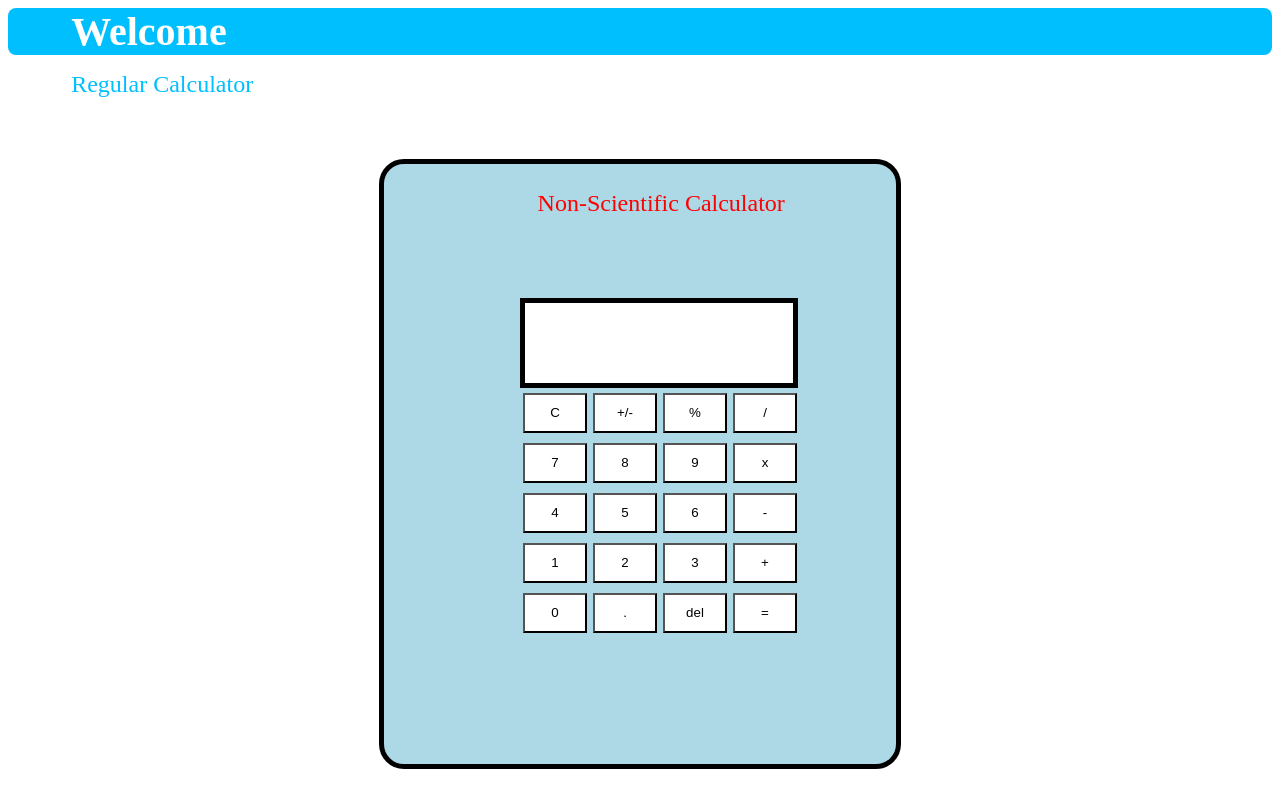
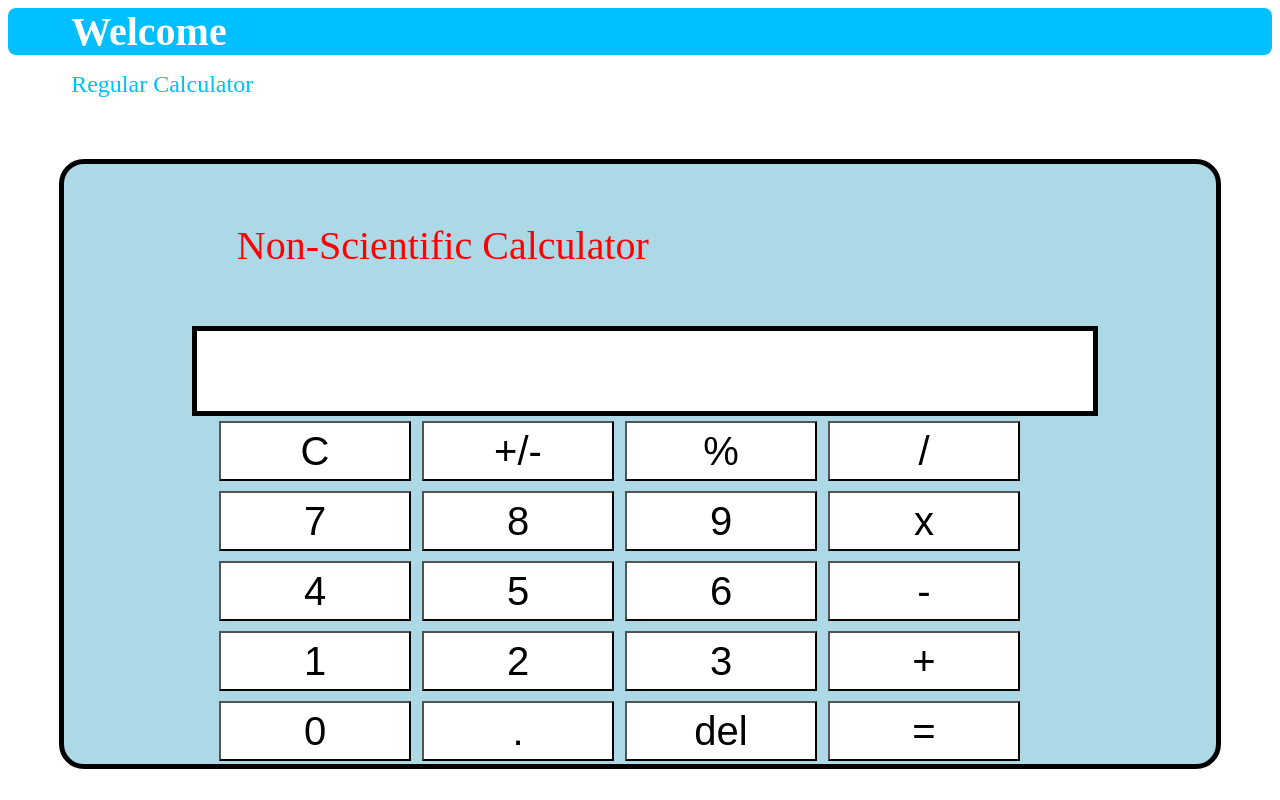
Before and after one commit to monishprojs/calculator, an Angular app: page /nonsci-component in a window 1280 px wide. Built offline with nearby package versions, Linux system fonts and the light colour scheme.

Commit message:
Updated media queries for all formats

```diff
--- a/src/app/pages/nonsci/nonsci.component.html
+++ b/src/app/pages/nonsci/nonsci.component.html
@@ -1,9 +1,8 @@
 <div class="calculator">
+    <div class="title">
+        Non-Scientific Calculator
+    </div>
     <div class="results">
-        Non-Scientific Calculator <br>
-        <br>
-        <br>
-        <br>
         <div class="box">
             <div *ngIf="bool">
                 &nbsp;{{stack}}
--- a/src/app/pages/nonsci/nonsci.component.scss
+++ b/src/app/pages/nonsci/nonsci.component.scss
@@ -14,10 +14,17 @@
     transform: translate(-50%, -50%);
 }
 
+.title{
+    color: red;
+    font-size: 150%;
+    margin-top: 5%;
+    padding-left: 30%;
+}
+
 .results {
     color: red;
     font-size: 150%;
-    padding-top: 5%;
+    padding-top: 15%;
     padding-left: 30%;
 }
 
@@ -91,6 +98,13 @@
             transform: translate(-50%, -50%);
         }
 
+        .title {
+            color: red;
+            font-size: 150%;
+            margin-top: 5%;
+            padding-left: 30%;
+        }
+
         .results {
             color: red;
             font-size: 150%;
@@ -132,7 +146,7 @@
             }
 }
 
-@media (max-width: 768px) {
+@media (min-width: 480px) and (max-width: 1280px) {
     .calculator {
         margin-top: 5%;
         background-color: lightblue;
@@ -141,7 +155,7 @@
         border-radius: 25px;
         border-color: black;
         float: center;
-        width: 70vw;
+        width: 90vw;
         height: 75vh;
         position: fixed;
         top: 50%;
@@ -149,9 +163,16 @@
         transform: translate(-50%, -50%);
     }
 
+    .title {
+        color: red;
+        font-size: 250%;
+        margin-top: 5%;
+        padding-left: 15%;
+    }
+
     .results {
         color: red;
-        font-size: 150%;
+        font-size: 250%;
         padding-top: 5%;
         padding-left: 30%;
     }
@@ -159,19 +180,21 @@
     .box {
         background-color: white;
         color: red;
+        font-size: 150%;
         border-style: solid;
         border-width: 5px;
         border-color: black;
-        width: 50vw;
+        width: 70vw;
         height: 10vh;
-        margin-left: -23%;
+        margin-left: -27%;
         display: flex;
     }
 
     .button {
-        width: 10vw;
-        height: 5vh;
+        width: 15vw;
+        height: 7.5vh;
         margin-right: 5px;
+        font-size: 250%;
     }
 
     .row {
```
